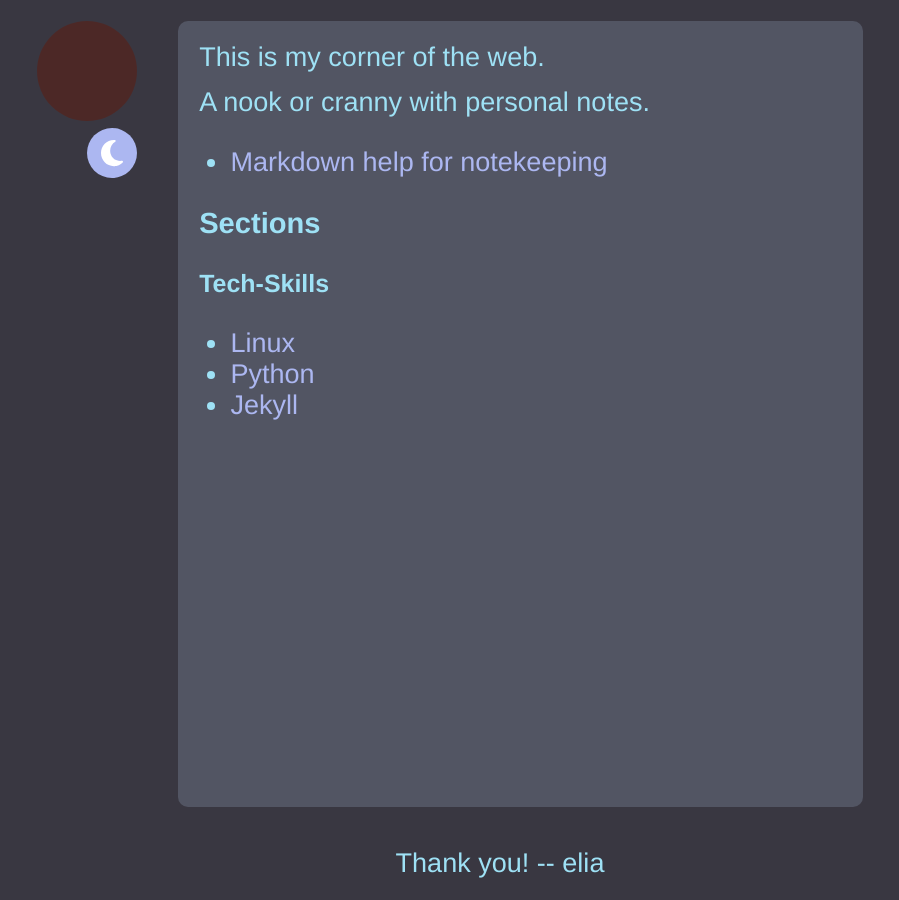
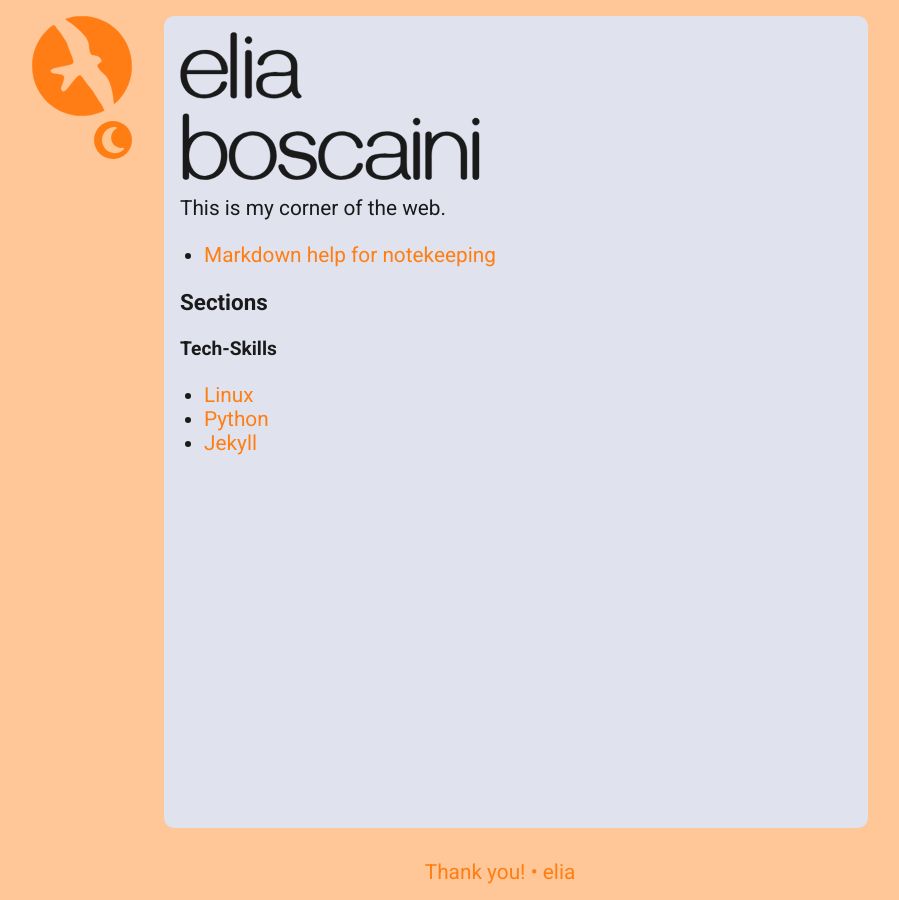
Before and after one commit to elia-b/notes, a Jekyll site: the page built from home-page.md, in a window 1280 px wide. Shown: the whole page, without its empty margins (140-1039 px from the left). Built offline with Jekyll 4.4.1, drawn with Linux system fonts in a browser that asks for light colours; some of the changed lines change nothing that is shown.

Commit message:
improve look

```diff
--- a/_layouts/default.html
+++ b/_layouts/default.html
@@ -5,18 +5,24 @@
     <meta name="viewport" content="width=device-width, initial-scale=1.0">
     <title>{{ page.title }}</title>
     <link rel="stylesheet" href="{{ '/assets/css/styles.css' | relative_url }}">
-    <link rel="stylesheet" href="https://cdnjs.cloudflare.com/ajax/libs/font-awesome/4.7.0/css/font-awesome.min.css">
+    <link rel="preconnect" href="https://fonts.googleapis.com">
+    <link rel="preconnect" href="https://fonts.gstatic.com" crossorigin>
+    <link href="https://fonts.googleapis.com/css2?family=Roboto:wght@100;300;400;500;700;900&display=swap" rel="stylesheet">
+    <script type="module" src="{{ '/assets/js/color.js' | relative_url }}"></script>
+    <script type="module" src="{{ '/assets/js/main.js' | relative_url }}"></script>
   </head>
-  <body>
+  <body class="dark">
     <main>
       <div class="top">
       <header>
         <div class="header-column">
           <div class="header-element">
-            <a href="{{'/' | relative_url}}"><img src="{{ '/assets/images/logo.svg' | relative_url }}" height="100" width="100" /></a>
+            <a href="{{'/' | relative_url}}"><img src="{{ '/assets/images/swallow.svg' | relative_url }}" height="100" width="100" id="logo"/></a>
           </div>
           <div class="header-element">
-            <button><img src="{{ '/assets/images/moon.svg' | relative_url }}" height="30" width="30" /></i></button>
+            <button id="theme-button">
+              <img src="{{ '/assets/images/sun.svg' | relative_url }}" height="30" width="30" id="theme-button-image"/>
+            </button>
           </div>
         </div>
       </header>
@@ -25,7 +31,7 @@
       </section>
       <div class="spacer"></div>
       </div>
-      <footer>Thank you! -- elia</footer>
+      <footer>Thank you! • elia</footer>
     </main>
   </body>
 </html>
--- a/_sass/_main.scss
+++ b/_sass/_main.scss
@@ -1,27 +1,26 @@
-@import "breakpoints";
-
-$headerHeight: 10rem;
-
-$primary-light: #393741;
-$secondary-light: #525563;
-$highlight-light: #9ee1f5;
-$secondary-highlight-light: #acb7f1;
-
-$primary-light-filter: invert(100%) sepia(0%) saturate(7500%) hue-rotate(145deg) brightness(111%) contrast(111%);
-$highlight-light-filter: invert(15%) sepia(14%) saturate(1771%) hue-rotate(314deg) brightness(108%) contrast(94%);
+@use "media/index" as media;
+@use "abstracts/index" as *;
 
 * {
   margin: 0;
   padding: 0;
-  font-size: 1rem;
-  font-family: Helvetica, sans-serif;
-  color: $highlight-light;
+}
 
-  @include laptop {
+$text-color: var(--text-color);
+$background-color: var(--background-color);
+$accent-color: var(--accent-color);
+$backgroud-second-color: var(--background-second-color);
+
+body{
+  background-color: $background-color;
+  font-size: $normal-font-size;
+  font-family: $font-family;
+  color: $text-color;
+  accent-color: $accent-color;
+
+  @include media.laptop {
     font-size: 1.3rem;
   }
-}
-
 
   main{
     display: flex;
@@ -29,7 +28,6 @@ main{
     min-height: 100vh;
     min-height: 100svh;
     align-items: center;
-  background-color: $primary-light;
 
 
     .top {
@@ -39,7 +37,7 @@ main{
       width: 100%;
       align-items: center;
 
-    @include laptop {
+      @include media.laptop {
         flex-direction: row;
         align-items: normal;
       }
@@ -53,7 +51,7 @@ main{
           align-items: center;
         }
 
-      @include laptop {
+        @include media.laptop {
           width: 20%;
 
           .header-column {
@@ -76,16 +74,16 @@ main{
         padding: 1rem;
         flex: 1;
         border-radius: 10px;
-      background-color: $secondary-light;
+        background-color: $backgroud-second-color;
 
-      @include laptop {
+        @include media.laptop {
           width: 60%;
         }
       }
 
       .spacer{
 
-      @include laptop {
+        @include media.laptop {
           width: 20%;
         }
       }
@@ -93,9 +91,10 @@ main{
 
     footer{
       padding: 1rem;
+      color: $accent-color;
     }
   }
-
+}
 
 button {
   border-radius: 30px;
@@ -106,34 +105,26 @@ button {
   width: 30px;
   height: 30px;
   padding: 1.2rem;
-  background-color: $secondary-highlight-light;
+  background-color: $accent-color;
+
   border: none;
 
-  img {
-    filter: $primary-light-filter;
-  }
 }
 
 
 button:hover {
-  background-color: $secondary-light;
+  background-color: $text-color;
 
-  img {
-    filter: $highlight-light-filter;
-  }
 }
 
-img {
-  filter: $highlight-light-filter;
-}
 
 a {
-  color: $secondary-highlight-light;
+  color: $accent-color;
   text-decoration: none;
 }
 
 a:hover {
-  color: $primary-light;
+  color: $text-color;
 }
 
 ul {
@@ -144,6 +135,7 @@ ul {
 
 p, h1, h2, h3, ul{
   padding-bottom: 0.7rem;
+  background-color: $backgroud-second-color;
 }
 
 ul, h2, h3{
@@ -163,11 +155,15 @@ pre {
   margin: 0.7rem 0;
   padding: 0.7rem;
   border-radius: 10px;
-  background-color: $primary-light;
+  background-color: $background-color;
 }
 
 .language-plaintext{
   padding: 0.1rem;
   border-radius: 10px;
-  background-color: $primary-light;
+  background-color: $background-color;
 }
+
+code {
+  font-family: $font-family;
+}
--- /dev/null
+++ b/_sass/abstracts/_colors.scss
@@ -0,0 +1,13 @@
+.light {
+    --background-color: #ffc697;
+    --text-color: #1a1a1b;
+    --accent-color: #ff7e14;
+    --background-second-color: #e0e3ee;
+  }
+
+.dark {
+    --background-color: #1a1a1b;
+    --text-color: #dbcabc;
+    --accent-color: #e9a66f;
+    --background-second-color: #27282c;
+}
--- /dev/null
+++ b/_sass/abstracts/_fonts.scss
@@ -0,0 +1,2 @@
+$font-family: 'Roboto', sans-serif;
+$normal-font-size: 1rem;
--- /dev/null
+++ b/_sass/abstracts/_index.scss
@@ -0,0 +1,3 @@
+@forward '../abstracts/colors';
+@forward '../abstracts/fonts';
+@forward '../abstracts/structural';
--- /dev/null
+++ b/_sass/abstracts/_structural.scss
@@ -0,0 +1 @@
+$headerHeight: 10rem;
--- /dev/null
+++ b/_sass/media/_index.scss
@@ -0,0 +1 @@
+@forward '../media/breakpoints';
--- /dev/null
+++ b/assets/js/color.js
@@ -0,0 +1,280 @@
+'use strict';
+
+class Color {
+  constructor(r, g, b) {
+    this.set(r, g, b);
+  }
+
+  toString() {
+    return `rgb(${Math.round(this.r)}, ${Math.round(this.g)}, ${Math.round(this.b)})`;
+  }
+
+  set(r, g, b) {
+    this.r = this.clamp(r);
+    this.g = this.clamp(g);
+    this.b = this.clamp(b);
+  }
+
+  hueRotate(angle = 0) {
+    angle = angle / 180 * Math.PI;
+    const sin = Math.sin(angle);
+    const cos = Math.cos(angle);
+
+    this.multiply([
+      0.213 + cos * 0.787 - sin * 0.213,
+      0.715 - cos * 0.715 - sin * 0.715,
+      0.072 - cos * 0.072 + sin * 0.928,
+      0.213 - cos * 0.213 + sin * 0.143,
+      0.715 + cos * 0.285 + sin * 0.140,
+      0.072 - cos * 0.072 - sin * 0.283,
+      0.213 - cos * 0.213 - sin * 0.787,
+      0.715 - cos * 0.715 + sin * 0.715,
+      0.072 + cos * 0.928 + sin * 0.072,
+    ]);
+  }
+
+  grayscale(value = 1) {
+    this.multiply([
+      0.2126 + 0.7874 * (1 - value),
+      0.7152 - 0.7152 * (1 - value),
+      0.0722 - 0.0722 * (1 - value),
+      0.2126 - 0.2126 * (1 - value),
+      0.7152 + 0.2848 * (1 - value),
+      0.0722 - 0.0722 * (1 - value),
+      0.2126 - 0.2126 * (1 - value),
+      0.7152 - 0.7152 * (1 - value),
+      0.0722 + 0.9278 * (1 - value),
+    ]);
+  }
+
+  sepia(value = 1) {
+    this.multiply([
+      0.393 + 0.607 * (1 - value),
+      0.769 - 0.769 * (1 - value),
+      0.189 - 0.189 * (1 - value),
+      0.349 - 0.349 * (1 - value),
+      0.686 + 0.314 * (1 - value),
+      0.168 - 0.168 * (1 - value),
+      0.272 - 0.272 * (1 - value),
+      0.534 - 0.534 * (1 - value),
+      0.131 + 0.869 * (1 - value),
+    ]);
+  }
+
+  saturate(value = 1) {
+    this.multiply([
+      0.213 + 0.787 * value,
+      0.715 - 0.715 * value,
+      0.072 - 0.072 * value,
+      0.213 - 0.213 * value,
+      0.715 + 0.285 * value,
+      0.072 - 0.072 * value,
+      0.213 - 0.213 * value,
+      0.715 - 0.715 * value,
+      0.072 + 0.928 * value,
+    ]);
+  }
+
+  multiply(matrix) {
+    const newR = this.clamp(this.r * matrix[0] + this.g * matrix[1] + this.b * matrix[2]);
+    const newG = this.clamp(this.r * matrix[3] + this.g * matrix[4] + this.b * matrix[5]);
+    const newB = this.clamp(this.r * matrix[6] + this.g * matrix[7] + this.b * matrix[8]);
+    this.r = newR;
+    this.g = newG;
+    this.b = newB;
+  }
+
+  brightness(value = 1) {
+    this.linear(value);
+  }
+  contrast(value = 1) {
+    this.linear(value, -(0.5 * value) + 0.5);
+  }
+
+  linear(slope = 1, intercept = 0) {
+    this.r = this.clamp(this.r * slope + intercept * 255);
+    this.g = this.clamp(this.g * slope + intercept * 255);
+    this.b = this.clamp(this.b * slope + intercept * 255);
+  }
+
+  invert(value = 1) {
+    this.r = this.clamp((value + this.r / 255 * (1 - 2 * value)) * 255);
+    this.g = this.clamp((value + this.g / 255 * (1 - 2 * value)) * 255);
+    this.b = this.clamp((value + this.b / 255 * (1 - 2 * value)) * 255);
+  }
+
+  hsl() {
+    // Code taken from https://stackoverflow.com/a/9493060/2688027, licensed under CC BY-SA.
+    const r = this.r / 255;
+    const g = this.g / 255;
+    const b = this.b / 255;
+    const max = Math.max(r, g, b);
+    const min = Math.min(r, g, b);
+    let h, s, l = (max + min) / 2;
+
+    if (max === min) {
+      h = s = 0;
+    } else {
+      const d = max - min;
+      s = l > 0.5 ? d / (2 - max - min) : d / (max + min);
+      switch (max) {
+        case r:
+          h = (g - b) / d + (g < b ? 6 : 0);
+          break;
+
+        case g:
+          h = (b - r) / d + 2;
+          break;
+
+        case b:
+          h = (r - g) / d + 4;
+          break;
+      }
+      h /= 6;
+    }
+
+    return {
+      h: h * 100,
+      s: s * 100,
+      l: l * 100,
+    };
+  }
+
+  clamp(value) {
+    if (value > 255) {
+      value = 255;
+    } else if (value < 0) {
+      value = 0;
+    }
+    return value;
+  }
+}
+
+class Solver {
+  constructor(target, baseColor) {
+    this.target = target;
+    this.targetHSL = target.hsl();
+    this.reusedColor = new Color(0, 0, 0);
+  }
+
+  solve() {
+    const result = this.solveNarrow(this.solveWide());
+    return {
+      values: result.values,
+      loss: result.loss,
+      filter: this.css(result.values),
+    };
+  }
+
+  solveWide() {
+    const A = 5;
+    const c = 15;
+    const a = [60, 180, 18000, 600, 1.2, 1.2];
+
+    let best = { loss: Infinity };
+    for (let i = 0; best.loss > 25 && i < 3; i++) {
+      const initial = [50, 20, 3750, 50, 100, 100];
+      const result = this.spsa(A, a, c, initial, 1000);
+      if (result.loss < best.loss) {
+        best = result;
+      }
+    }
+    return best;
+  }
+
+  solveNarrow(wide) {
+    const A = wide.loss;
+    const c = 2;
+    const A1 = A + 1;
+    const a = [0.25 * A1, 0.25 * A1, A1, 0.25 * A1, 0.2 * A1, 0.2 * A1];
+    return this.spsa(A, a, c, wide.values, 500);
+  }
+
+  spsa(A, a, c, values, iters) {
+    const alpha = 1;
+    const gamma = 0.16666666666666666;
+
+    let best = null;
+    let bestLoss = Infinity;
+    const deltas = new Array(6);
+    const highArgs = new Array(6);
+    const lowArgs = new Array(6);
+
+    for (let k = 0; k < iters; k++) {
+      const ck = c / Math.pow(k + 1, gamma);
+      for (let i = 0; i < 6; i++) {
+        deltas[i] = Math.random() > 0.5 ? 1 : -1;
+        highArgs[i] = values[i] + ck * deltas[i];
+        lowArgs[i] = values[i] - ck * deltas[i];
+      }
+
+      const lossDiff = this.loss(highArgs) - this.loss(lowArgs);
+      for (let i = 0; i < 6; i++) {
+        const g = lossDiff / (2 * ck) * deltas[i];
+        const ak = a[i] / Math.pow(A + k + 1, alpha);
+        values[i] = fix(values[i] - ak * g, i);
+      }
+
+      const loss = this.loss(values);
+      if (loss < bestLoss) {
+        best = values.slice(0);
+        bestLoss = loss;
+      }
+    }
+    return { values: best, loss: bestLoss };
+
+    function fix(value, idx) {
+      let max = 100;
+      if (idx === 2 /* saturate */) {
+        max = 7500;
+      } else if (idx === 4 /* brightness */ || idx === 5 /* contrast */) {
+        max = 200;
+      }
+
+      if (idx === 3 /* hue-rotate */) {
+        if (value > max) {
+          value %= max;
+        } else if (value < 0) {
+          value = max + value % max;
+        }
+      } else if (value < 0) {
+        value = 0;
+      } else if (value > max) {
+        value = max;
+      }
+      return value;
+    }
+  }
+
+  loss(filters) {
+    // Argument is array of percentages.
+    const color = this.reusedColor;
+    color.set(0, 0, 0);
+
+    color.invert(filters[0] / 100);
+    color.sepia(filters[1] / 100);
+    color.saturate(filters[2] / 100);
+    color.hueRotate(filters[3] * 3.6);
+    color.brightness(filters[4] / 100);
+    color.contrast(filters[5] / 100);
+
+    const colorHSL = color.hsl();
+    return (
+      Math.abs(color.r - this.target.r) +
+      Math.abs(color.g - this.target.g) +
+      Math.abs(color.b - this.target.b) +
+      Math.abs(colorHSL.h - this.targetHSL.h) +
+      Math.abs(colorHSL.s - this.targetHSL.s) +
+      Math.abs(colorHSL.l - this.targetHSL.l)
+    );
+  }
+
+  css(filters) {
+    function fmt(idx, multiplier = 1) {
+      return Math.round(filters[idx] * multiplier);
+    }
+    return `filter: invert(${fmt(0)}%) sepia(${fmt(1)}%) saturate(${fmt(2)}%) hue-rotate(${fmt(3, 3.6)}deg) brightness(${fmt(4)}%) contrast(${fmt(5)}%);`;
+  }
+}
+
+export {Color, Solver}
--- /dev/null
+++ b/assets/js/main.js
@@ -0,0 +1,89 @@
+import { Color, Solver } from './color.js'
+
+// Images
+
+const themeButtonImage = document.getElementById("theme-button-image")
+const logo = document.getElementById("logo")
+const title = document.querySelector('img[alt="elia boscaini"]')
+
+// Buttons
+
+const themeButton = document.getElementById("theme-button")
+
+// Event Listeners
+
+themeButton.addEventListener("click", _ => {
+    changeTheme(document.body.className)
+  }
+)
+
+// Functions
+
+function setTheme(theme){
+  if (theme == "dark"){
+    setDarkTheme()
+  }
+  else{
+    setLightTheme()
+  }
+}
+
+function changeTheme(theme){
+  if (theme == "light"){
+    setDarkTheme()
+  }
+  else{
+    setLightTheme()
+  }
+}
+
+function setDarkTheme(){
+  storeTheme("dark")
+  themeButtonImage.src = themeButtonImage.src.replace("moon", "sun")
+  document.body.className = "dark"
+  updateSvgColor()
+}
+
+function setLightTheme(){
+  storeTheme("light")
+  themeButtonImage.src = themeButtonImage.src.replace("sun", "moon")
+  document.body.className = "light"
+  updateSvgColor()
+}
+
+function updateSvgColor(){
+  const bodyBackgroudColor = window.getComputedStyle(document.body, null).getPropertyValue('background-color')
+  const bodyColor = window.getComputedStyle(document.body, null).getPropertyValue('color')
+  const hihglightColor = window.getComputedStyle(document.body, null).getPropertyValue('accent-color')
+  changeSvgColor(logo, hihglightColor)
+  changeSvgColor(themeButtonImage, bodyBackgroudColor)
+  changeSvgColor(title, bodyColor)
+  logo.addEventListener("mouseover", _ => {changeSvgColor(logo, bodyColor)})
+  logo.addEventListener("mouseout", _ => {changeSvgColor(logo, hihglightColor)})
+}
+
+function changeSvgColor(svg, color){
+  const rgb = color.substring(4, color.length-1).replace(/ /g, '').split(',')
+  const color_solver = new Color(rgb[0], rgb[1], rgb[2])
+  const solver = new Solver(color_solver)
+  const result = solver.solve()
+  svg.style = result.filter
+}
+
+function storeTheme (theme) {
+  localStorage.setItem("theme", theme)
+}
+
+// Init
+
+function initSVGsColors(){
+  const activeTheme = localStorage.getItem("theme")
+  setTheme(activeTheme)
+  updateSvgColor()
+}
+
+function initPage(){
+  initSVGsColors()
+}
+
+document.onload = initPage()
--- a/home-page.md
+++ b/home-page.md
@@ -2,10 +2,9 @@
 title: My Notes
 permalink: /
 ---
+![elia boscaini](assets/images/elia-boscaini.svg)
 
 This is my corner of the web.
-
-A nook or cranny with personal notes.
 
 - [Markdown help for notekeeping](md-utils)
 
```
Also changed, not shown: _sass/media/_breakpoints.scss (renamed from _sass/_breakpoints.scss), assets/images/elia-boscaini.svg (added), assets/images/sun.svg (added), assets/images/swallow.svg (added), 2 other files. Lines whose indentation alone changed are shown as unchanged.
